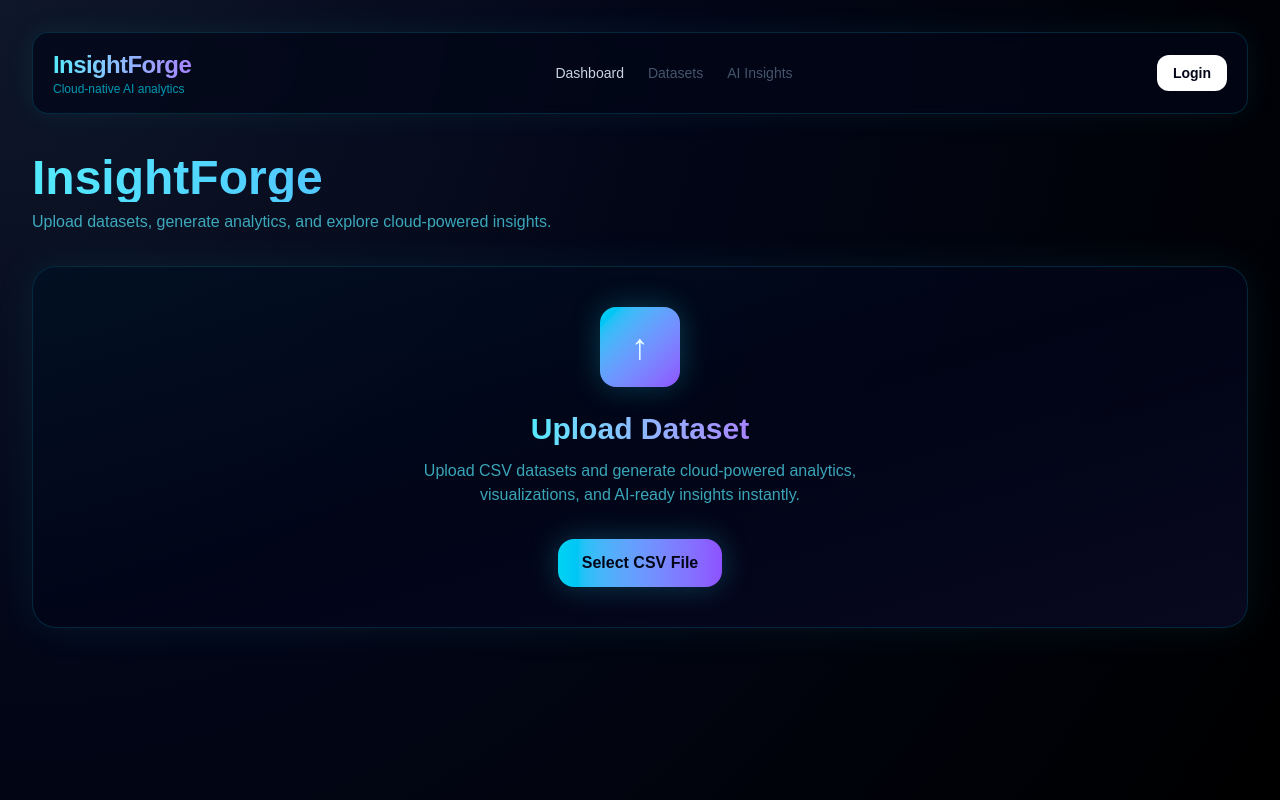
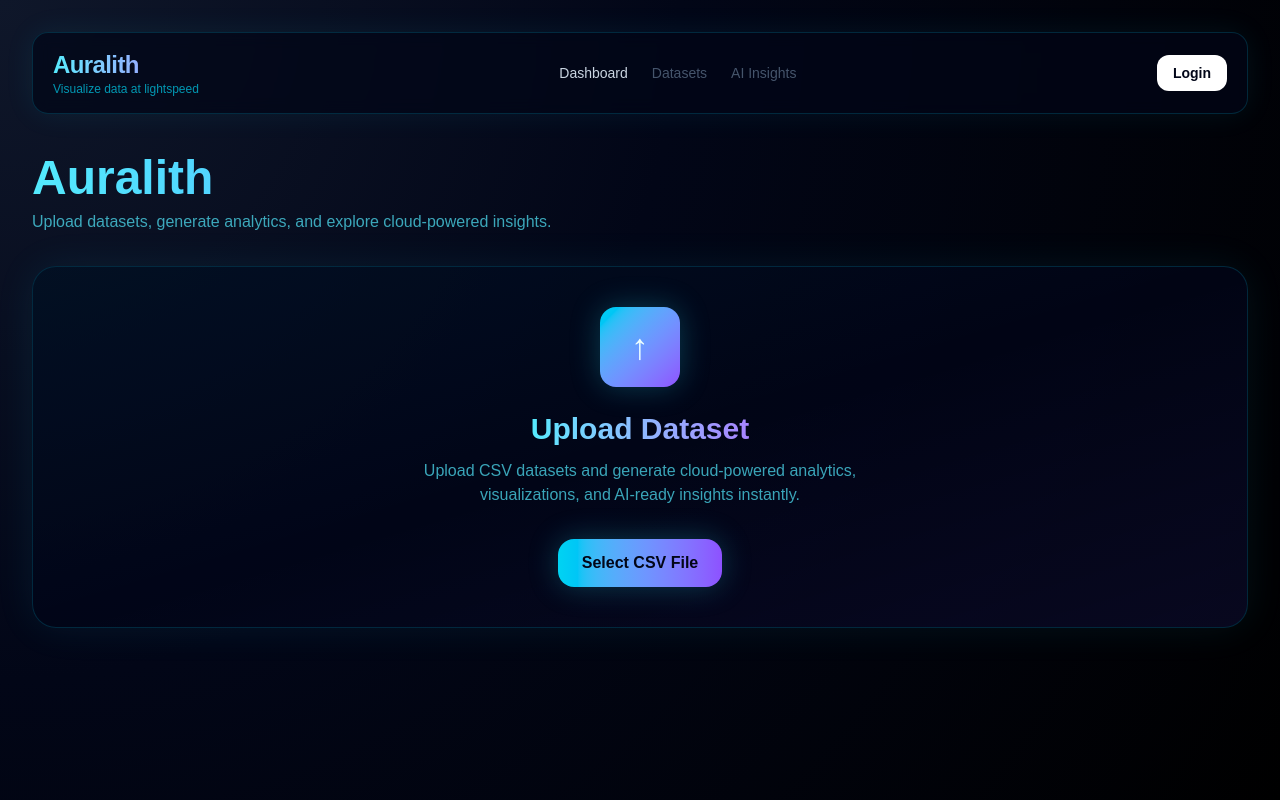
Before and after one commit to willpiwowarski/auralith, a Next.js app: page / in a window 1280 px wide. Built offline with nearby package versions, Linux system fonts and the light colour scheme; no server answers.

Commit message:
Prepare Auralith for production deployment

```diff
--- a/app/datasets/[id]/page.tsx
+++ b/app/datasets/[id]/page.tsx
@@ -129,7 +129,7 @@ export default function DatasetDetailPage({
     if (fallback.yAxis) setYAxis(fallback.yAxis);
 
     setCommandMessage(
-      "Gemini failed, so InsightForge used the local rule parser instead."
+      "Gemini failed, so Auralith used the local rule parser instead."
     );
   }
 }
--- a/app/page.tsx
+++ b/app/page.tsx
@@ -91,7 +91,7 @@ export default function Home() {
     <AppShell>
 
         <section>
-          <h1 className="text-5xl font-bold bg-gradient-to-r from-cyan-300 via-blue-400 to-violet-500 bg-clip-text text-transparent">InsightForge</h1>
+          <h1 className="text-5xl font-bold bg-gradient-to-r from-cyan-300 via-blue-400 to-violet-500 bg-clip-text text-transparent">Auralith</h1>
           <p className="text-cyan-300/70 mt-2">
              Upload datasets, generate analytics, and explore cloud-powered insights.
           </p>
--- a/components/AuthHeader.tsx
+++ b/components/AuthHeader.tsx
@@ -9,9 +9,9 @@ export default function AuthHeader() {
   return (
     <header className="flex items-center justify-between mb-10 border border-cyan-500/20 bg-slate-950/70 backdrop-blur rounded-2xl px-5 py-4 shadow-[0_0_30px_rgba(34,211,238,0.08)]">
       <Link href="/" className="flex flex-col">
-        <span className="text-2xl font-bold tracking-tight bg-gradient-to-r from-cyan-300 to-violet-400 bg-clip-text text-transparent">InsightForge</span>
+        <span className="text-2xl font-bold tracking-tight bg-gradient-to-r from-cyan-300 to-violet-400 bg-clip-text text-transparent">Auralith</span>
         <span className="text-xs text-cyan-400/70">
-          Cloud-native AI analytics
+          Visualize data at lightspeed
         </span>
       </Link>
 
--- a/components/NaturalLanguageChartBox.tsx
+++ b/components/NaturalLanguageChartBox.tsx
@@ -29,7 +29,7 @@ export default function NaturalLanguageChartBox({
       </h2>
 
       <p className="text-cyan-300/70 mb-5">
-        Ask InsightForge to update your chart.
+        Ask Auralith to update your chart.
       </p>
 
       <form onSubmit={handleSubmit} className="flex flex-col md:flex-row gap-3">
--- a/package.json
+++ b/package.json
@@ -1,5 +1,5 @@
 {
-  "name": "insightforge",
+  "name": "auralith",
   "version": "0.1.0",
   "private": true,
   "scripts": {
@@ -10,6 +10,7 @@
   },
   "dependencies": {
     "@auth/prisma-adapter": "^2.11.2",
+    "@aws-sdk/client-s3": "^3.1051.0",
     "@google/generative-ai": "^0.24.1",
     "@prisma/client": "^6.19.3",
     "bcryptjs": "^3.0.3",
```
Also changed, not shown: 1 other file (tests, documents, lock files or other folders).
